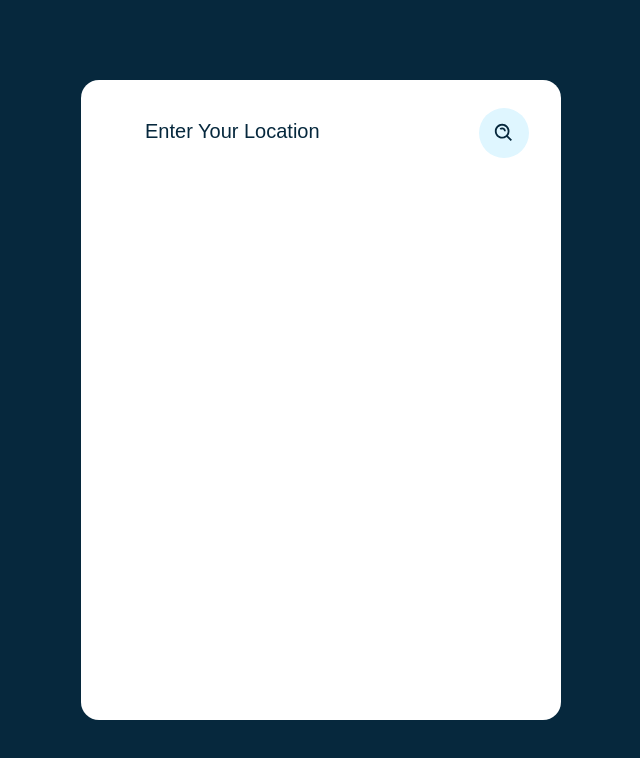
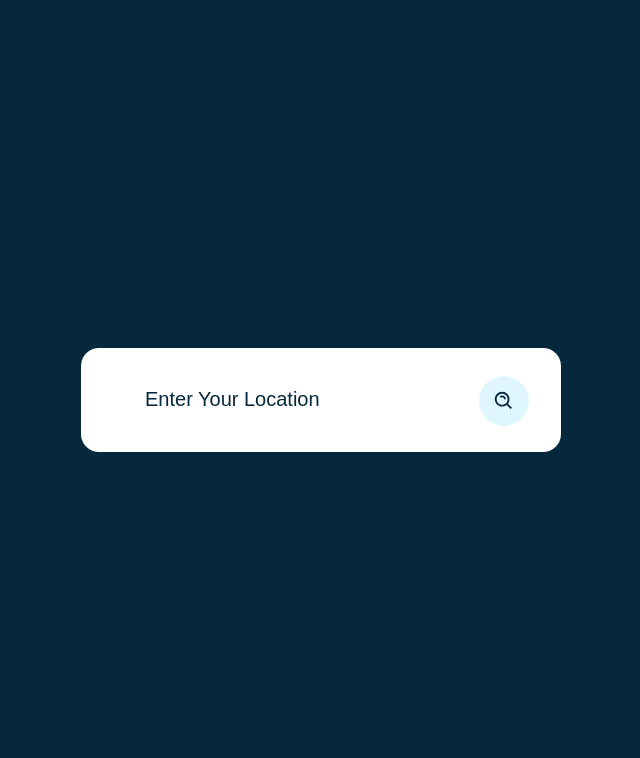
Before and after one commit to eupedrorodrigues/WeaForecast, a React (Create React App) app: page / in a window 1280 px wide. Shown: the top 758 px of the page, without its empty margins (319-959 px from the left). Built offline with nearby package versions, Linux system fonts and the light colour scheme; some icons are missing.

Commit message:
Feat: adding new styling model

```diff
--- a/src/components/Popup/Popup.module.css
+++ b/src/components/Popup/Popup.module.css
@@ -9,11 +9,16 @@
 .WrapperPopup{
     position: relative;
     width: 30rem;
-    height: 40rem;
+    height: 6.5rem;
     background: #fff;
     padding: 28px 32px;
     overflow: hidden;
     border-radius: 18px;
     font-family: 'Roboto', sans-serif;
+    cursor: pointer;
     transition: 0.6s ease-out;
 }
+
+.WrapperPopup:hover{
+    height: 40rem;
+}
```
